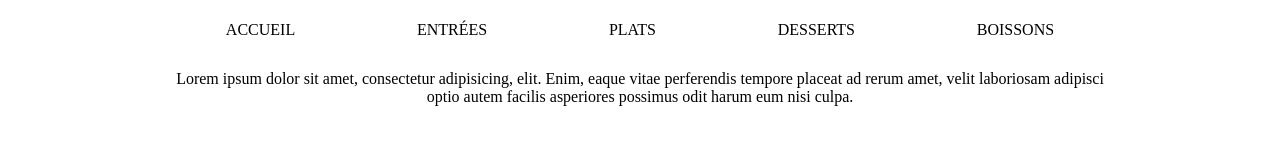
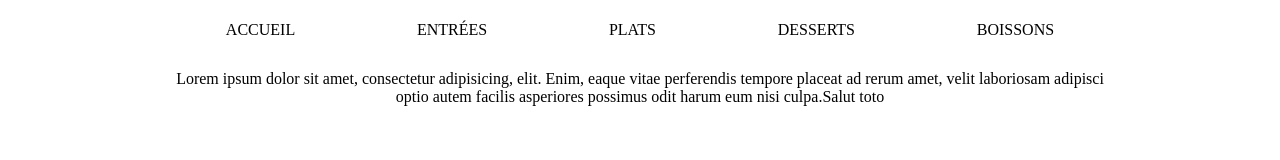
Before and after one commit to akuma18/akuma18.git.io, a plain HTML site: page laCarteBoissons.html in a window 1280 px wide. Shown: the part 187-347 px from the top of the page. Drawn offline with Linux system fonts and the light colour scheme.

Commit message:
Update laCarteBoissons.html

```diff
--- a/laCarteBoissons.html
+++ b/laCarteBoissons.html
@@ -28,7 +28,7 @@
 					<li><a href="laCarteDesserts.html" target="_self">Desserts</a></li>
 					<li><a href="laCarteBoissons.html" target="_self">Boissons</a></li>
 				</ul>
-				<div>Lorem ipsum dolor sit amet, consectetur adipisicing, elit. Enim, eaque vitae perferendis tempore placeat ad rerum amet, velit laboriosam adipisci optio autem facilis asperiores possimus odit harum eum nisi culpa.</div>
+				<div>Lorem ipsum dolor sit amet, consectetur adipisicing, elit. Enim, eaque vitae perferendis tempore placeat ad rerum amet, velit laboriosam adipisci optio autem facilis asperiores possimus odit harum eum nisi culpa.Salut toto</div>
 			</nav>
 		</div>
 	</main>
```
